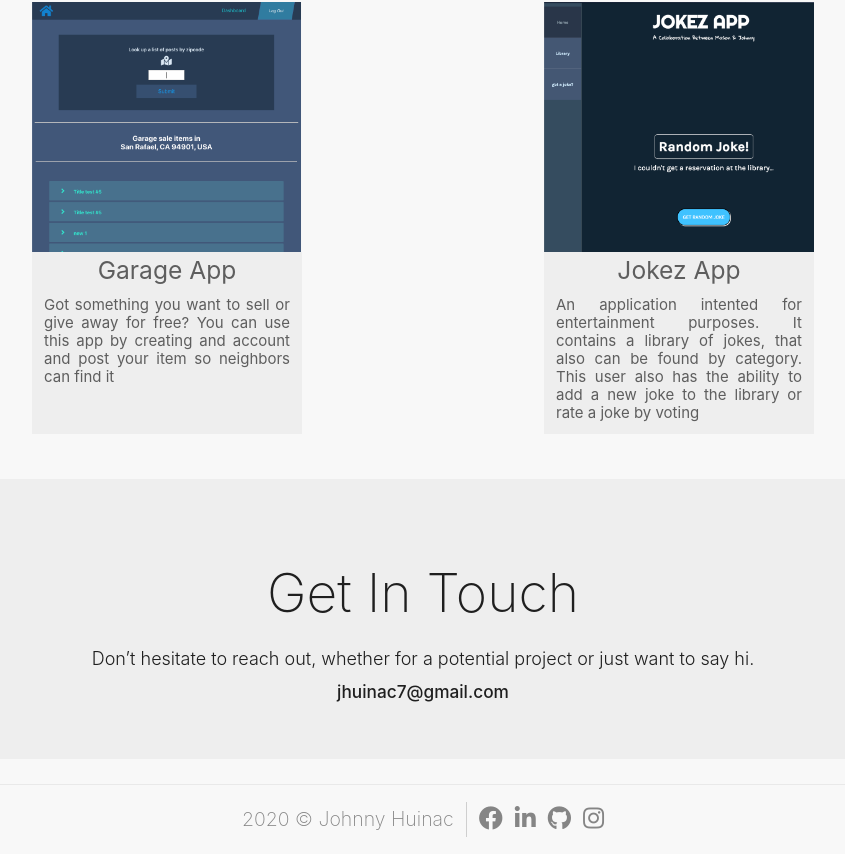
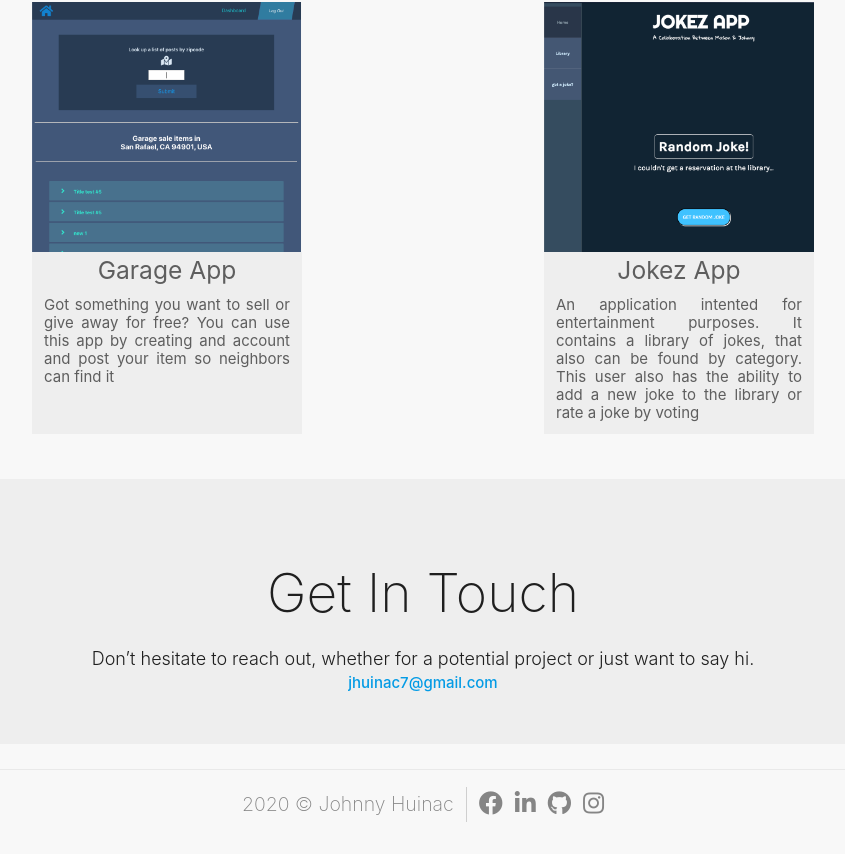
Before and after one commit to jhuinac1/Portfolio, a React (Create React App) app: page / in a window 1280 px wide. Shown: the part 1568-2422 px from the top of the page, without its empty margins (217-1062 px from the left). Built offline with nearby package versions, Linux system fonts and the light colour scheme.

Commit message:
my email-link will redirect to their email inbox

```diff
--- a/src/components/Contact.js
+++ b/src/components/Contact.js
@@ -5,7 +5,7 @@ export default function Contact() {
         <section id="contact-container">
             <h2 className="contact-title">Get In Touch</h2>
             <p>Don’t hesitate to reach out, whether for a potential project or just want to say hi.</p>
-            <h6 className="contact-info-paragraph"> jhuinac7@gmail.com</h6>
+            <a href="mailto:jhuinac7@gmail.com" target="_top" className="contact-info-paragraph">jhuinac7@gmail.com</a>
         </section>
     )
 }
```
